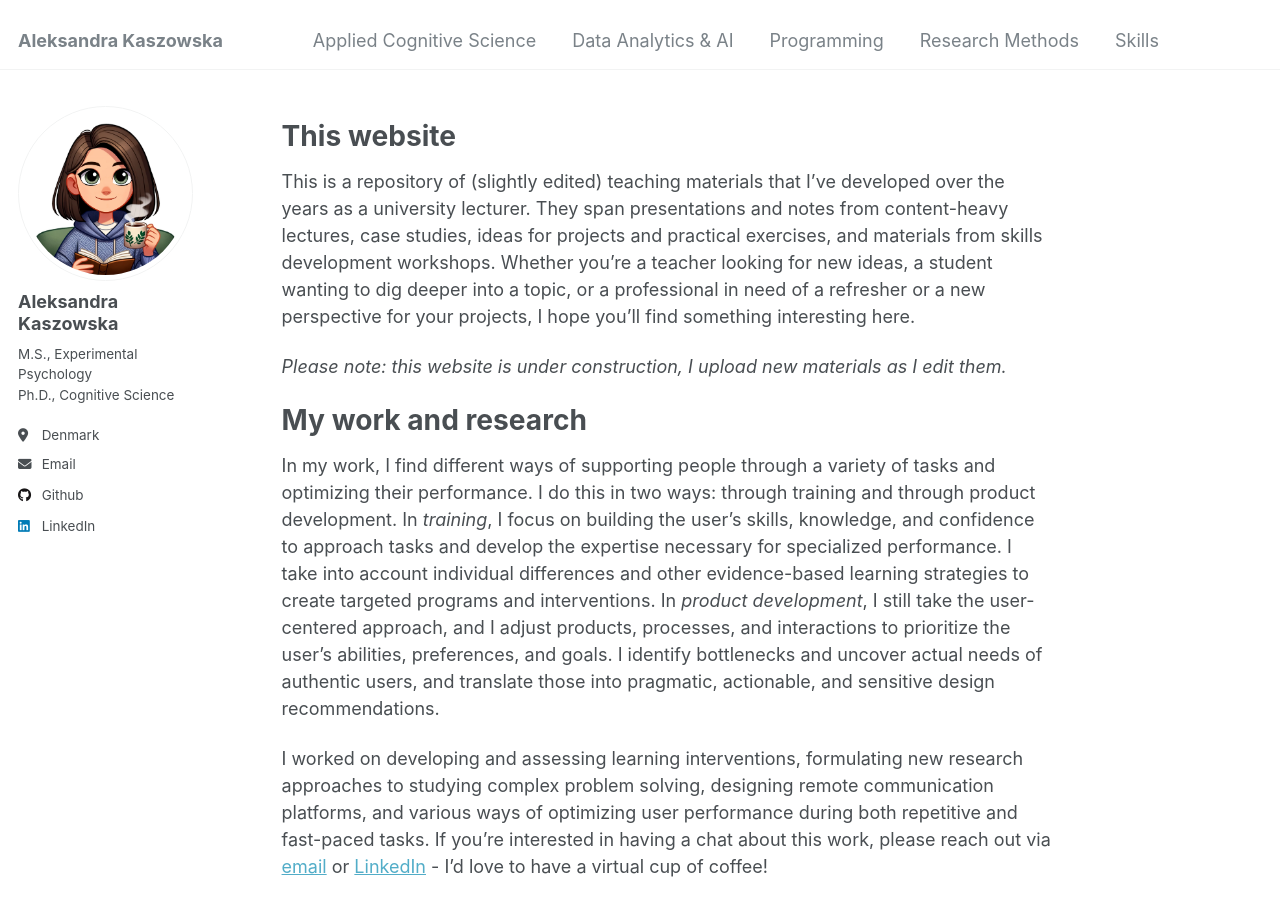
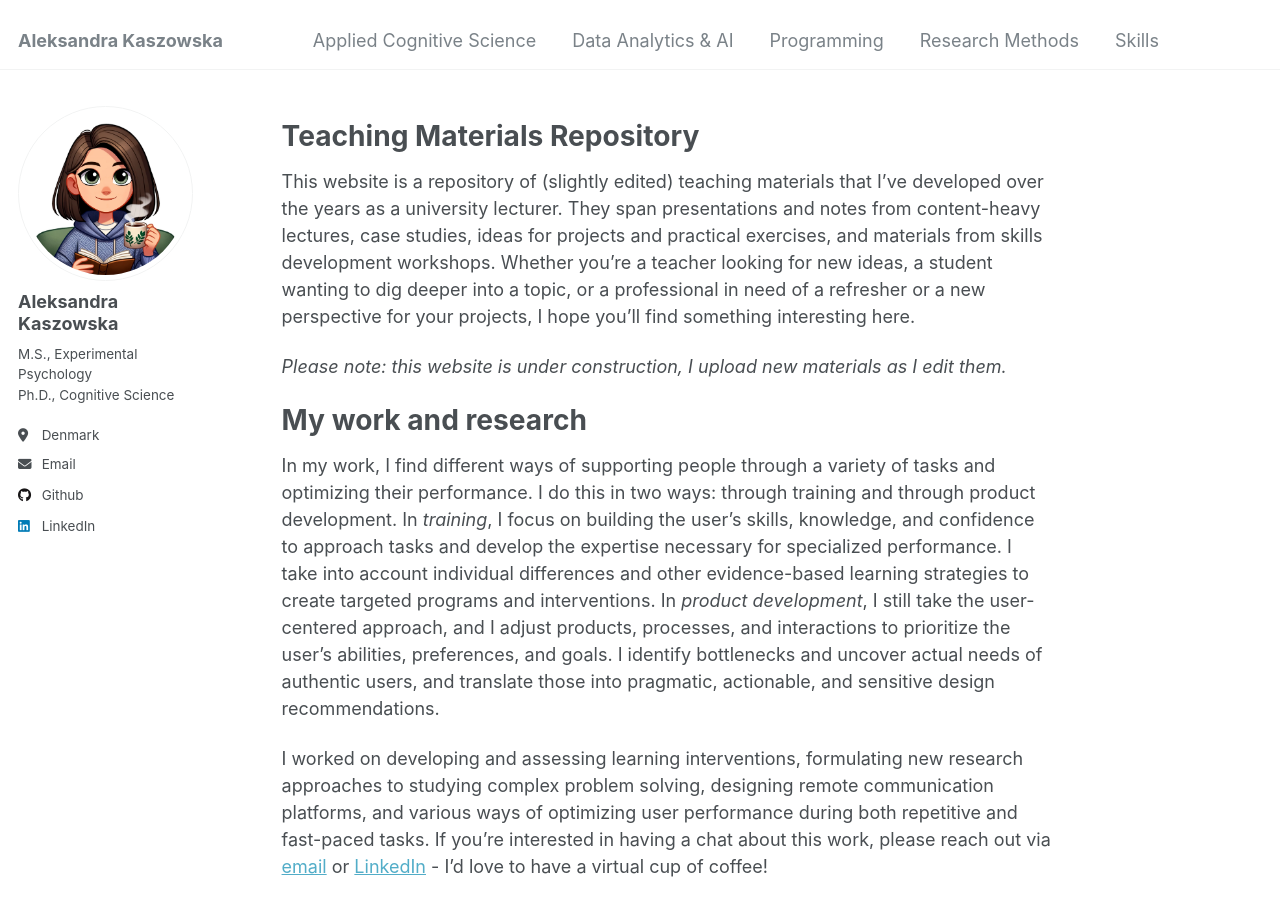
Before and after one commit to akaszowska/akaszowska.github.io, a Jekyll site: the page built from _pages/about.md, in a window 1280 px wide and 900 px high. Built offline with Jekyll 4.4.1, drawn with Linux system fonts in a browser that asks for light colours.

Commit message:
Update about.md

```diff
--- a/_pages/about.md
+++ b/_pages/about.md
@@ -7,9 +7,9 @@ redirect_from:
   - /about.html
 ---
 
-This website
+Teaching Materials Repository
 ======
-This is a repository of (slightly edited) teaching materials that I've developed over the years as a university lecturer. They span presentations and notes from content-heavy lectures, case studies, ideas for projects and practical exercises, and materials from skills development workshops. Whether you're a teacher looking for new ideas, a student wanting to dig deeper into a topic, or a professional in need of a refresher or a new perspective for your projects, I hope you'll find something interesting here.
+This website is a repository of (slightly edited) teaching materials that I've developed over the years as a university lecturer. They span presentations and notes from content-heavy lectures, case studies, ideas for projects and practical exercises, and materials from skills development workshops. Whether you're a teacher looking for new ideas, a student wanting to dig deeper into a topic, or a professional in need of a refresher or a new perspective for your projects, I hope you'll find something interesting here.
 
 _Please note: this website is under construction, I upload new materials as I edit them._
 
```
